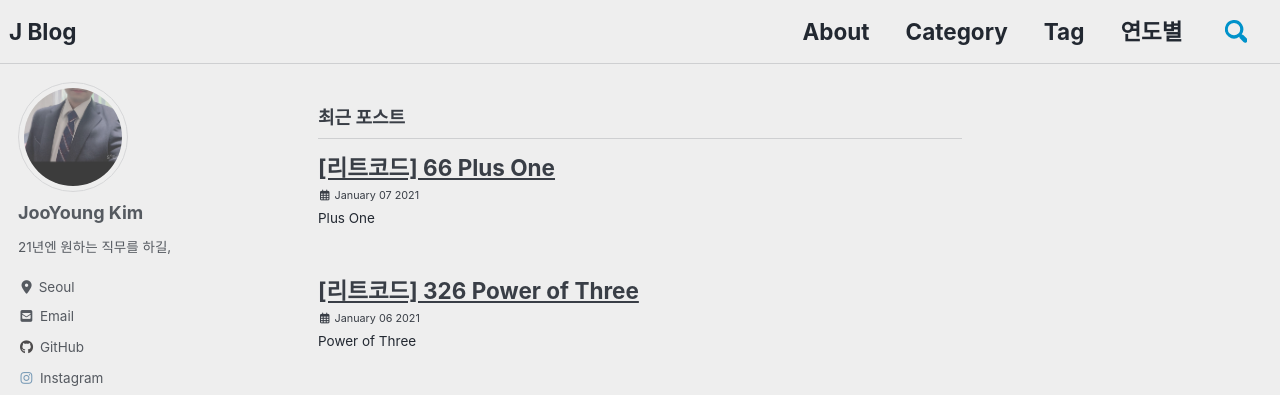
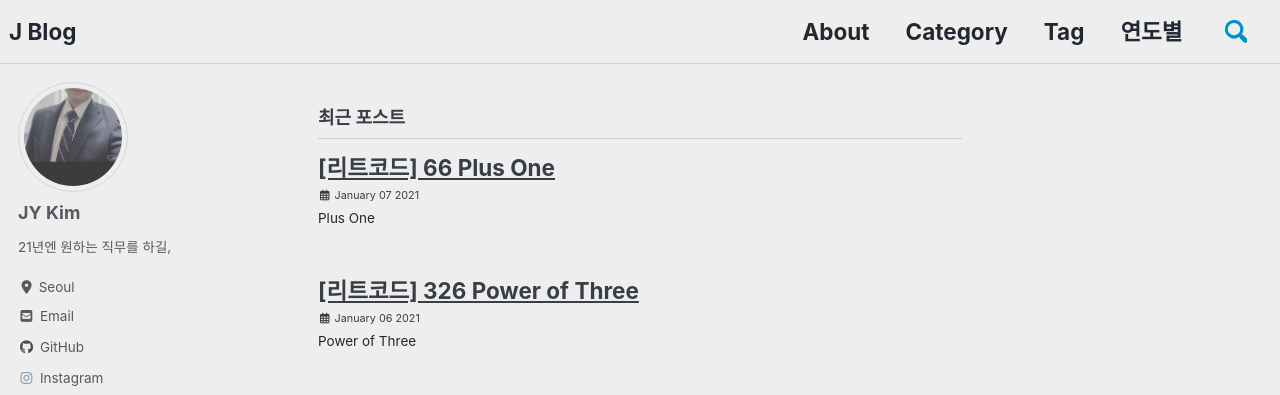
Before and after one commit to JooYoung1121/JooYoung1121.github.io, a Jekyll site: the page built from index.html, in a window 1280 px wide. Shown: the top 395 px of the page. Built offline with Jekyll 4.4.1, drawn with Linux system fonts in a browser that asks for light colours; cached includes are drawn as plain includes; nearby versions of some CDN libraries; the list of posts is cut into pages by our own code.

Commit message:
Update _config.yml

```diff
--- a/_config.yml
+++ b/_config.yml
@@ -93,7 +93,7 @@ analytics:
 
 # Site Author
 author:
-  name             : "JooYoung Kim"
+  name             : "JY Kim"
   avatar           : "/assets/images/JY/내사진.jpg" # path of avatar image, e.g. "/assets/images/bio-photo.jpg"
   bio              : "21년엔 원하는 직무를 하길, "
   location         : "Seoul"
```
